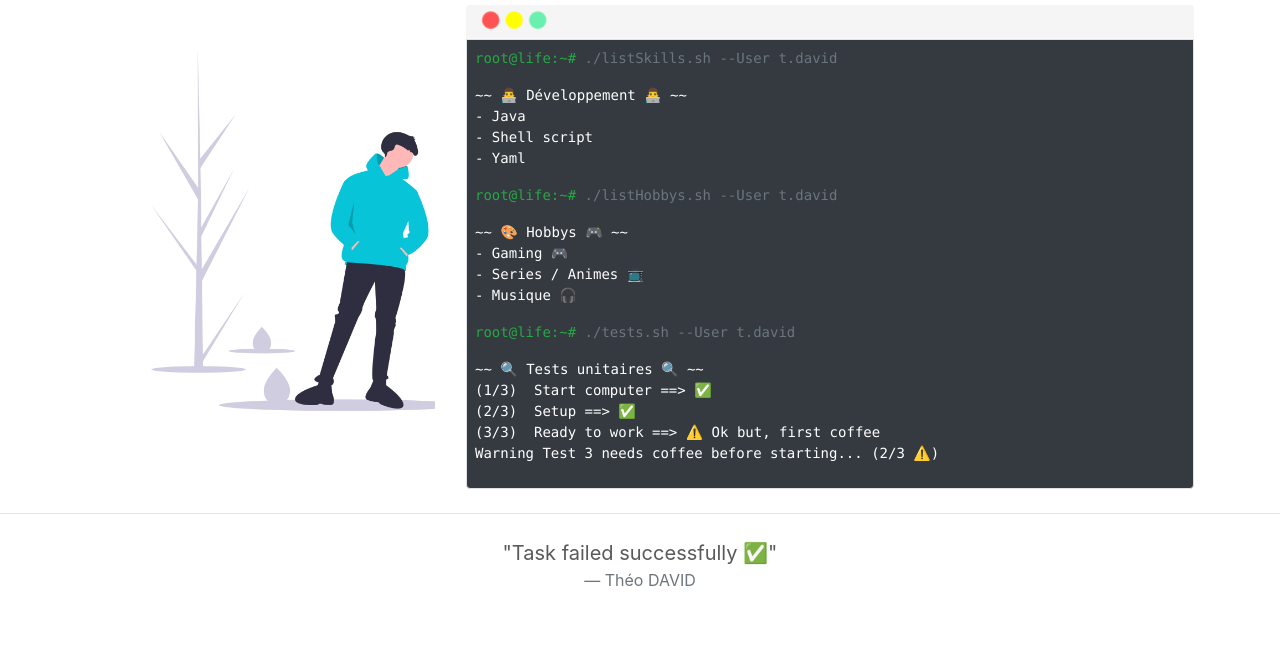
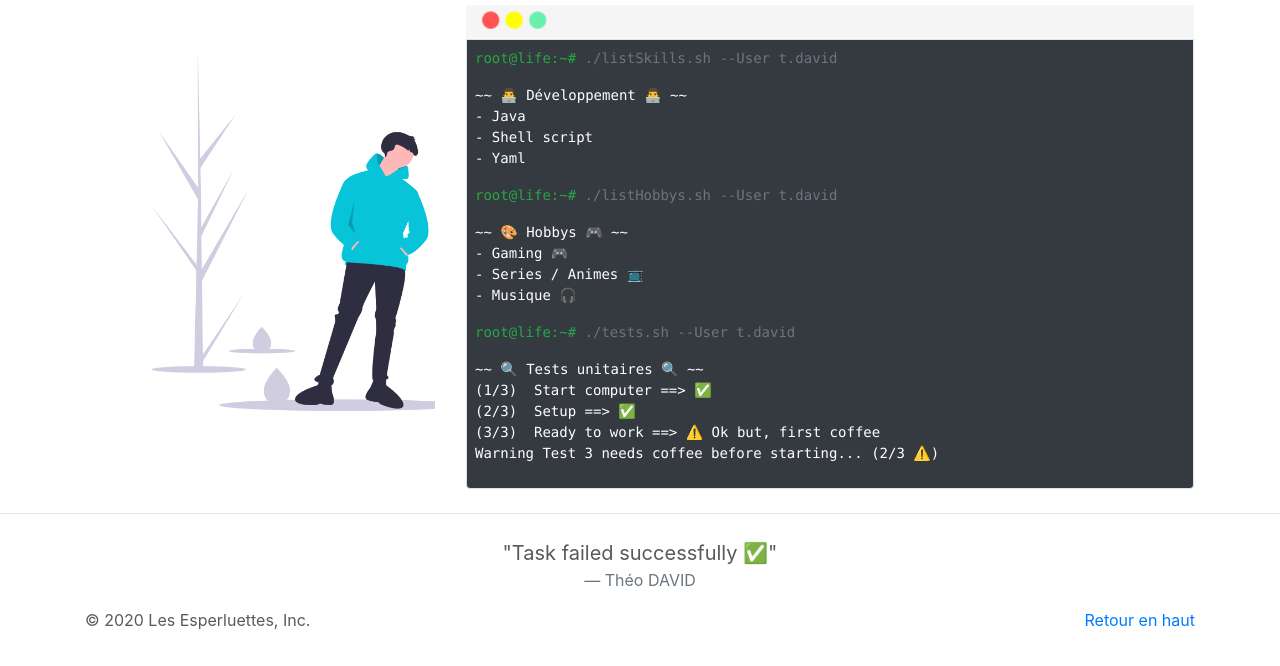
Before and after one commit to ArthurChrm/esperluettes_sites, a plain HTML site: page membres/theo.html in a window 1280 px wide. Shown: the part 362-1028 px from the top of the page. Drawn offline with Linux system fonts and the light colour scheme.

Commit message:
Added footers

```diff
--- a/membres/theo.html
+++ b/membres/theo.html
@@ -144,6 +144,11 @@ Warning Test 3 needs coffee before starting... (2/3 ⚠️)
             <p class="mb-0">"Task failed successfully ✅"</p>
             <footer class="blockquote-footer">Théo DAVID</footer>
           </blockquote>
+
+        <footer class="container">
+            <p class="float-right"><a href="#">Retour en haut</a></p>
+            <p>&copy; 2020 Les Esperluettes, Inc.</p>
+        </footer>
     </main>
 
     <!-- Scripts javascript -->
```
Also changed, not shown: Infos_24h_du_code.html (+3 -3 lines), about.html (+1 -0 lines), membres/alexis.html (+5 -0 lines), membres/antoine.html (+5 -0 lines), membres/arthur.html (+5 -0 lines).
